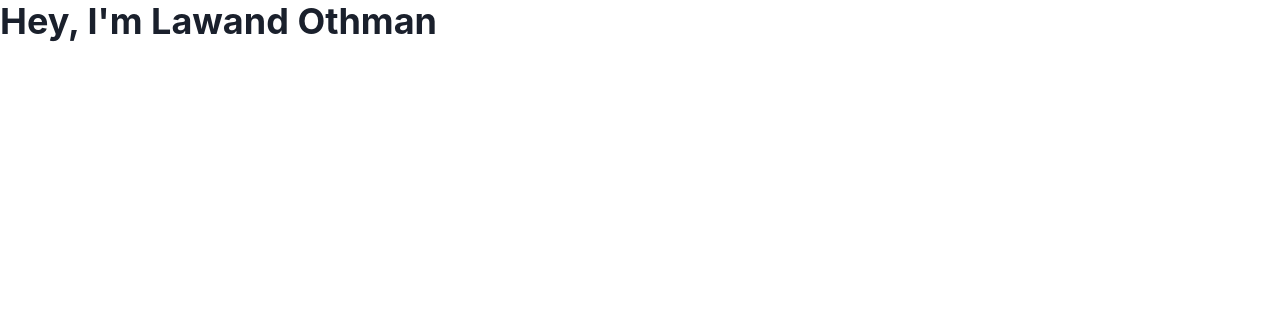
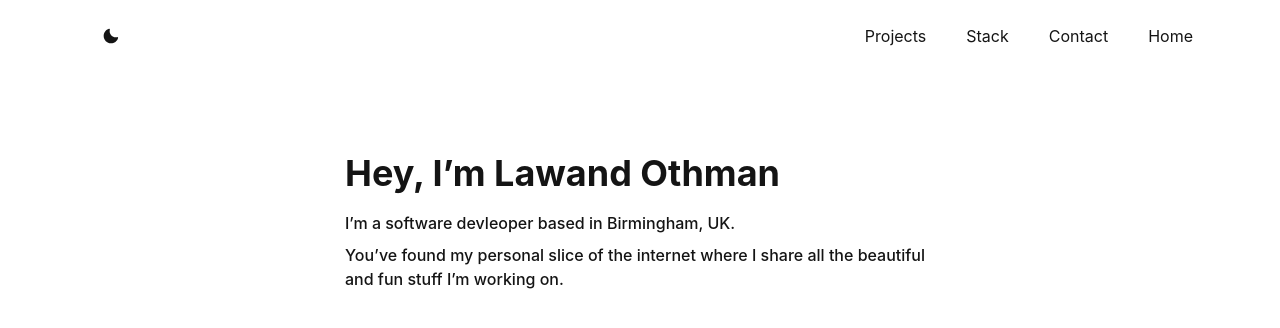
Before and after one commit to lawandothman/lwnd.me, a Next.js app: page / in a window 1280 px wide. Shown: the top 328 px of the page. Built offline with nearby package versions, Linux system fonts and the light colour scheme.

Commit message:
index with introduction content

```diff
--- a/pages/index.tsx
+++ b/pages/index.tsx
@@ -1,19 +1,34 @@
-import { Heading } from '@chakra-ui/react'
+import {
+  Box, Heading, Text, useColorModeValue,
+} from '@chakra-ui/react'
 import Head from 'next/head'
+import Shell from './components/Shell'
 
-const Home = () => (
+const Home = () => {
+  const color = useColorModeValue('blackAlpha.900', 'whiteAlpha.900')
+  return (
     <div>
       <Head>
-      <title>Create Next App</title>
+        <title>lwnd.me</title>
         <link rel='icon' href='/favicon.ico' />
       </Head>
 
-    <main>
-      <Heading>
-        Hey, I&apos;m Lawand Othman
+      <Shell>
+        <Box ml='auto' mr='auto' maxWidth={590} mt={20}>
+          <Heading color={color} mb={4}>
+            Hey, I’m Lawand Othman
           </Heading>
-    </main>
+          <Text color={color} pb={2} fontWeight='medium'>
+            I’m a software devleoper based in Birmingham, UK.
+          </Text>
+          <Text color={color} fontWeight='medium'>
+            You’ve found my personal slice of the internet where I share all the
+            beautiful and fun stuff I’m working on.
+          </Text>
+        </Box>
+      </Shell>
+
     </div>
   )
-
+}
 export default Home
```
Lines whose indentation alone changed are shown as unchanged.
